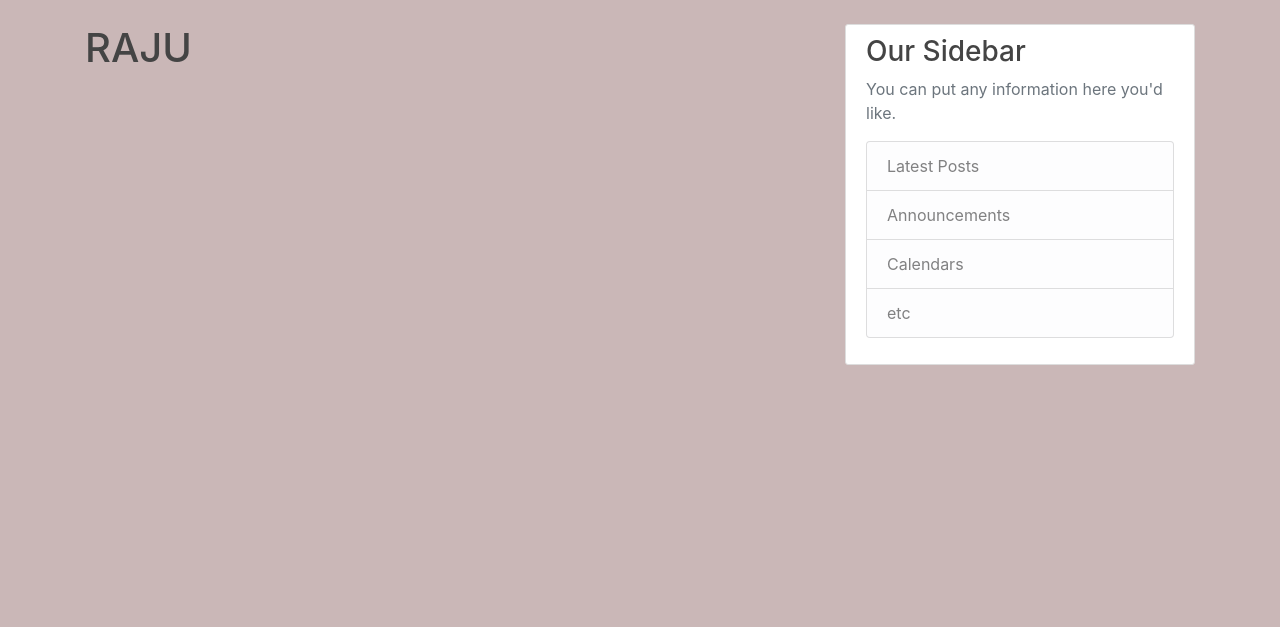
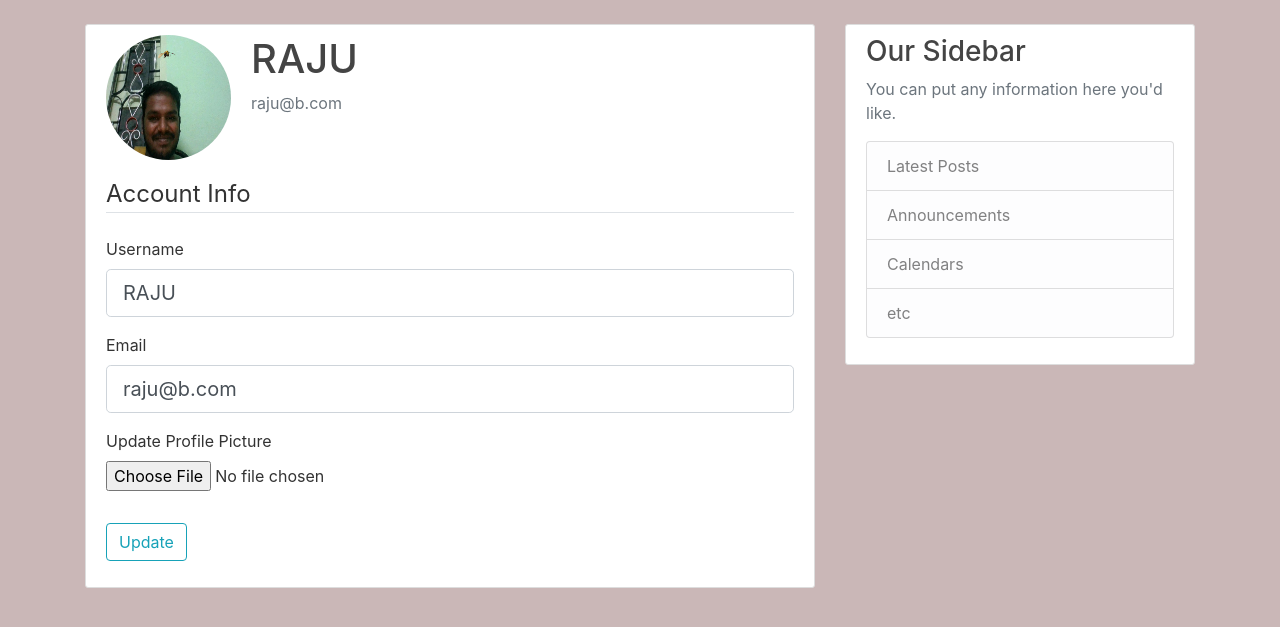
Before and after one commit to RajuGujjalapati/flask_blog_webapp, a Flask app: page /account in a window 1280 px wide. Shown: the part 56-683 px from the top of the page. Run offline with Flask 2, Linux system fonts and the light colour scheme; a user stored in the database is signed in; some libraries are stand-ins or nearby versions.

Commit message:
Added User Account and make user to select his/her profile pic

```diff
--- a/flaskblog/forms.py
+++ b/flaskblog/forms.py
@@ -1,7 +1,9 @@
 from flask_wtf import FlaskForm
 from wtforms import StringField, PasswordField, SubmitField, BooleanField
+from flask_wtf.file import FileField, FileAllowed
 from wtforms.validators import DataRequired, Length, Email, EqualTo, ValidationError
 from flaskblog.models import User
+from flask_login import current_user
 
 class RegistrationForm(FlaskForm):
     username = StringField('Username',
@@ -30,3 +32,22 @@ class LoginForm(FlaskForm):
     password = PasswordField('Password', validators=[DataRequired()])
     remember = BooleanField('Remember Me')
     submit = SubmitField('Login')
+
+class UpdateAccountForm(FlaskForm):
+    username = StringField('Username',
+                           validators=[DataRequired(), Length(min=2, max=20)])
+    email = StringField('Email',validators=[DataRequired(), Email()])
+    picture = FileField('Update Profile Picture', validators=[FileAllowed(['jpg','png','jpeg'])])
+    submit = SubmitField('Update')
+#as per wtforms we are using below func. to validate
+    def validate_username(self, username):
+        if username.data != current_user.username:
+            user = User.query.filter_by(username = username.data).first()
+            if user:
+                raise ValidationError('This username is already taken, Please choose another!')
+
+    def validate_email(self, email):
+        if email.data != current_user.email:
+            user = User.query.filter_by(email = email.data).first()
+            if user:
+                raise ValidationError('This email is already taken, Please choose another!')
--- a/flaskblog/routes.py
+++ b/flaskblog/routes.py
@@ -1,20 +1,22 @@
+import os, secrets
 from flask import  render_template, url_for, flash, redirect, request
-from flaskblog.forms import RegistrationForm, LoginForm
+from flaskblog.forms import RegistrationForm, LoginForm, UpdateAccountForm
 from flaskblog.models import User, Post
+from PIL import Image
 from flaskblog import app, db, bcrypt
 from flask_login import  login_user, current_user, logout_user, login_required
 posts = [
     {
-        'author': 'Corey Schafer',
+        'author': 'Raju Chowdary',
         'title': 'Blog Post 1',
         'content': 'First post content',
-        'date_posted': 'April 20, 2018'
+        'date_posted': 'May 25, 2020'
     },
     {
-        'author': 'Jane Doe',
+        'author': 'fripya',
         'title': 'Blog Post 2',
         'content': 'Second post content',
-        'date_posted': 'April 21, 2018'
+        'date_posted': 'May 26, 2020'
     }
 ]
 
@@ -65,7 +67,43 @@ def logout():
     return redirect(url_for('home'))
 
 
-@app.route('/account')
+def save_picture(form_picture):
+    random_hex = secrets.token_hex(8)
+    _, f_ex =os.path.splitext(form_picture.filename)
+    picture_fn = random_hex + f_ex
+    picture_path = os.path.join(app.root_path, 'static/profile_pics', picture_fn)
+    '''rescaling to 125,125 size , so we wont loose any data'''
+    output_size =(125,125)
+    i =Image.open(form_picture)
+    i.thumbnail(output_size)
+    i.save(picture_path)
+    return picture_fn
+
+@app.route('/account', methods=['GET','POST'])
 @login_required
 def account():
-    return render_template('account.html', title='Account')
+    form =UpdateAccountForm()
+    if form.validate_on_submit():
+        if form.picture.data:
+            '''saving the profile pic using the funacyion name, ikada save_picture
+            oka argument istundi kada akkda aa argument ee data ni teskoni filename ichi
+            then split chestundi a/c to user data--> renames_hex--> then save to profile_pics folder in
+            hashable format'''
+            picture_file = save_picture(form.picture.data)
+            current_user.image_file = picture_file
+        current_user.username = form.username.data
+        '''ikkada manam databse tho matching chustunam manam em enter chesamo,
+        whether it is colliding with the database data or not ani'''
+        current_user.email = form.email.data
+        db.session.commit()
+        flash('Your Account has been Updated!','success' )
+        return redirect(url_for('account'))
+        '''The above one is post request, the below one is get request'''
+    elif request.method == 'GET':
+        #incase POST vadithe its like render kabbati , user data kanipidu
+        form.username.data = current_user.username
+        '''form data fileds lo curent_user fields veyi ani meaning'''
+        form.email.data = current_user.email
+
+    image_file = url_for('static', filename='profile_pics/' + current_user.image_file)
+    return render_template('account.html', title='Account', image_file=image_file, form=form)
--- a/flaskblog/templates/account.html
+++ b/flaskblog/templates/account.html
@@ -1,5 +1,63 @@
 {% extends 'layout.html' %}
 {% block content %}
-     <h1>{{ current_user.username }}</h1>
+<div class="content-section">
+    <div class="media">
+        <img class="rounded-circle account-img" src="{{ image_file }}">
+        <!-- source is from the models.py->image_file -->
+        <!-- which updates when the user selects the profile pic -->
+        <div class="media-body">
+            <h2 class="account-heading"> {{ current_user.username }}</h2>
+            <p class="text-secondary"> {{ current_user.email }}</p>
 
+        </div>
+    </div>
+
+    <form method="POST" action="" enctype="multipart/form-data">
+        {{ form.hidden_tag() }}
+        <fieldset class="form-group">
+            <legend class="border-bottom mb-4">Account Info</legend>
+            <div class="form-group">
+                {{ form.username.label(class="form-control-label") }}
+
+                {% if form.username.errors %}
+                {{ form.username(class="form-control form-control-lg is-invalid") }}
+                <div class="invalid-feedback">
+                    {% for error in form.username.errors %}
+                    <span>{{ error }}</span>
+                    {% endfor %}
+                </div>
+                {% else %}
+                {{ form.username(class="form-control form-control-lg") }}
+                {% endif %}
+            </div>
+            <div class="form-group">
+                {{ form.email.label(class="form-control-label") }}
+                {% if form.email.errors %}
+                {{ form.email(class="form-control form-control-lg is-invalid") }}
+                <div class="invalid-feedback">
+                    {% for error in form.email.errors %}
+                    <span>{{ error }}</span>
+                    {% endfor %}
+                </div>
+                {% else %}
+                {{ form.email(class="form-control form-control-lg") }}
+                {% endif %}
+            </div>
+            <div class="form-group">
+                {{ form.picture.label() }}
+                {{ form.picture(class="form-control-file") }}
+                {% if form.picture.errors %}
+                    {% for error in form.picture.errors %}
+                    <span class="text-danger">{{ error }}</span><br>
+                    {% endfor %}
+                {% endif %}
+            </div>
+
+        </fieldset>
+        <div class="form-group">
+            {{ form.submit(class="btn btn-outline-info") }}
+        </div>
+    </form>
+
+</div>
 {% endblock content %}
--- a/run.py
+++ b/run.py
@@ -1,8 +1,4 @@
 from flaskblog import app
-
-
-
-
 
 if __name__ == '__main__':
     app.run(debug=True)
```
Also changed, not shown: requirements.txt (+7 -0 lines), flaskblog/site.db, flaskblog/static/profile_pics/5c51f1f289090b97.jpg (added), flaskblog/static/profile_pics/default.jpg (added).
